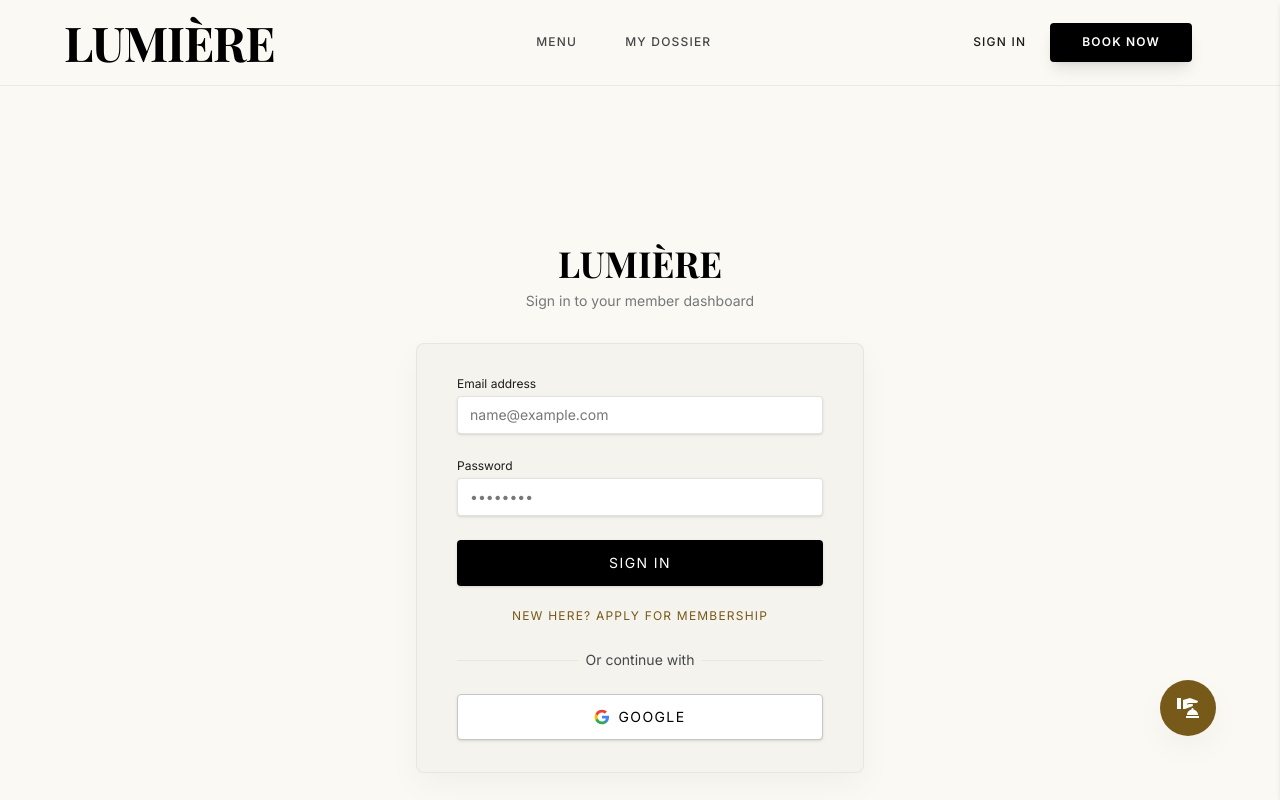
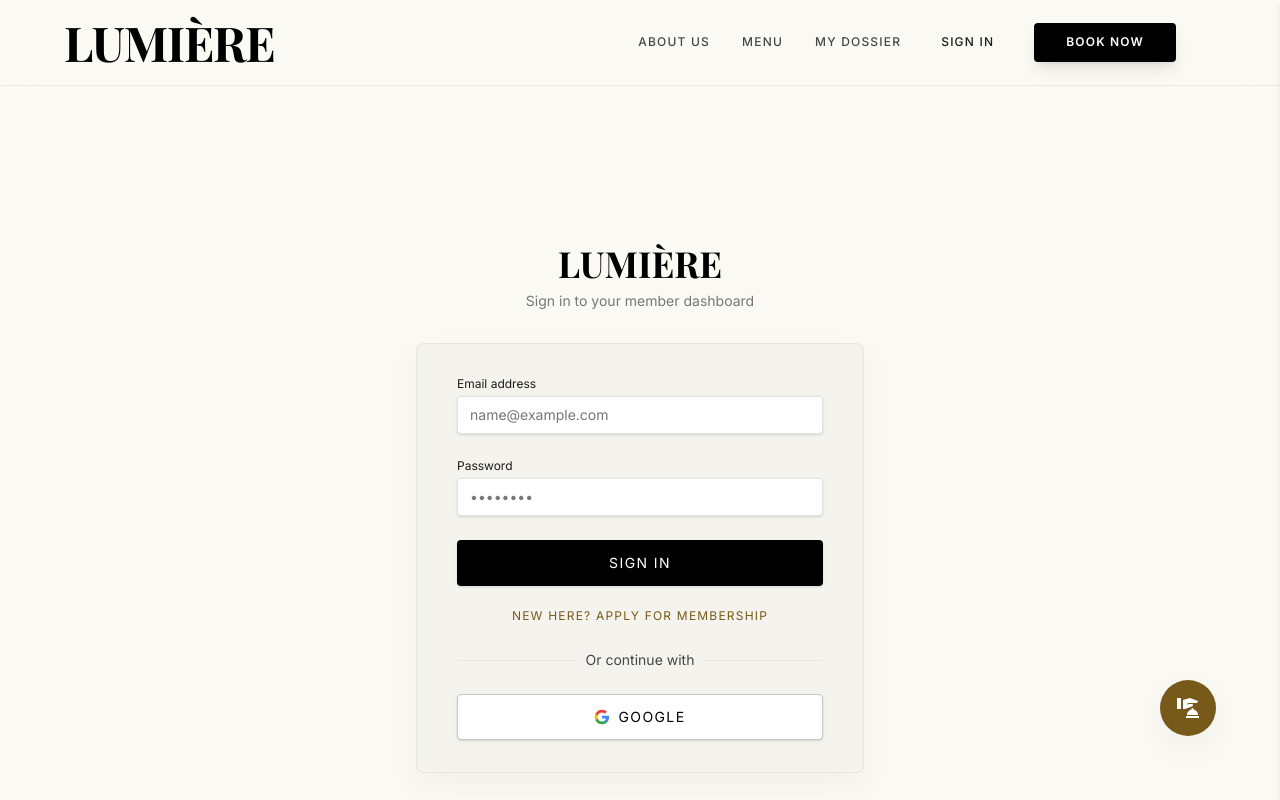
Before and after one commit to aryansingh81167/restaurant-reservation-ai, a Next.js app: page /login in a window 1280 px wide. Shown: the top 800 px of the page. Built offline with nearby package versions, Linux system fonts and the light colour scheme; no server answers; a web font is replaced by a local one.

Commit message:
ui changes

```diff
--- a/src/app/dashboard/DashboardClient.tsx
+++ b/src/app/dashboard/DashboardClient.tsx
@@ -197,7 +197,7 @@ export default function DashboardClient({
   };
 
   return (
-    <div className="pt-8 min-h-screen px-4 md:px-margin-desktop max-w-container-max mx-auto flex flex-col-reverse lg:grid lg:grid-cols-12 gap-gutter pb-section-gap">
+    <div className="flex flex-col-reverse xl:grid xl:grid-cols-12 gap-gutter w-full">
       {/* Main Content Area */}
       <section className="col-span-12 lg:col-span-8 py-stack-lg">
         <div className="mb-section-gap animate-fade-in-up">
--- /dev/null
+++ b/src/app/dashboard/layout.tsx
@@ -0,0 +1,50 @@
+import Link from "next/link";
+import { createClient } from "@/utils/supabase/server";
+
+export default async function DashboardLayout({ children }: { children: React.ReactNode }) {
+  const supabase = await createClient();
+  const { data: { user } } = await supabase.auth.getUser();
+
+  if (!user) return <>{children}</>;
+
+  return (
+    <div className="pt-[120px] min-h-screen px-4 md:px-margin-desktop max-w-container-max mx-auto flex flex-col md:flex-row gap-gutter pb-section-gap">
+      {/* Sidebar */}
+      <aside className="w-full md:w-64 flex-shrink-0">
+        <div className="sticky top-[120px] glass-panel p-6 rounded-sm shadow-sm border border-outline-variant/30">
+          <div className="mb-6 pb-6 border-b border-outline-variant/20">
+            <h2 className="font-headline-sm text-headline-sm text-primary mb-1">My Dossier</h2>
+            <p className="font-body-md text-on-surface-variant truncate opacity-80">{user.email}</p>
+          </div>
+          <nav className="flex flex-col space-y-2">
+            <Link href="/dashboard" className="px-4 py-3 text-[13px] font-label-caps text-label-caps uppercase tracking-widest hover:bg-surface-container rounded-sm transition-colors text-primary flex items-center gap-3">
+              <span className="material-symbols-outlined text-[18px]">calendar_month</span>
+              Reservations
+            </Link>
+            <Link href="/dashboard/settings" className="px-4 py-3 text-[13px] font-label-caps text-label-caps uppercase tracking-widest hover:bg-surface-container rounded-sm transition-colors text-on-surface-variant hover:text-primary flex items-center gap-3">
+              <span className="material-symbols-outlined text-[18px]">manage_accounts</span>
+              Account Settings
+            </Link>
+            <Link href="/dashboard" className="px-4 py-3 text-[13px] font-label-caps text-label-caps uppercase tracking-widest hover:bg-surface-container rounded-sm transition-colors text-on-surface-variant hover:text-primary flex items-center gap-3">
+              <span className="material-symbols-outlined text-[18px]">credit_card</span>
+              Payment Methods
+            </Link>
+            <Link href="/dashboard" className="px-4 py-3 text-[13px] font-label-caps text-label-caps uppercase tracking-widest hover:bg-surface-container rounded-sm transition-colors text-on-surface-variant hover:text-primary flex items-center gap-3">
+              <span className="material-symbols-outlined text-[18px]">notifications</span>
+              Notifications
+            </Link>
+            <Link href="/dashboard" className="px-4 py-3 text-[13px] font-label-caps text-label-caps uppercase tracking-widest hover:bg-surface-container rounded-sm transition-colors text-on-surface-variant hover:text-primary flex items-center gap-3">
+              <span className="material-symbols-outlined text-[18px]">support_agent</span>
+              Support
+            </Link>
+          </nav>
+        </div>
+      </aside>
+
+      {/* Main Content */}
+      <main className="flex-1 min-w-0">
+        {children}
+      </main>
+    </div>
+  );
+}
--- a/src/app/dashboard/settings/SettingsClient.tsx
+++ b/src/app/dashboard/settings/SettingsClient.tsx
@@ -38,8 +38,8 @@ export default function SettingsClient({ user, initialPreferences }: { user: any
   };
 
   return (
-    <div className="pt-8 min-h-screen px-4 md:px-margin-desktop max-w-container-max mx-auto flex flex-col gap-gutter pb-section-gap">
-      <div className="mb-section-gap animate-fade-in-up mt-24">
+    <div className="flex flex-col gap-gutter w-full">
+      <div className="mb-section-gap animate-fade-in-up">
         <Link href="/dashboard" className="text-secondary hover:text-primary transition-colors flex items-center gap-2 mb-4 font-label-caps text-label-caps uppercase tracking-widest w-fit">
           <span className="material-symbols-outlined text-[16px]">arrow_back</span>
           Back to Dashboard
--- a/src/components/layout/TopNavBar.tsx
+++ b/src/components/layout/TopNavBar.tsx
@@ -43,7 +43,12 @@ export default function TopNavBar() {
     <header className="fixed top-0 left-0 w-full z-40 bg-background/80 backdrop-blur-xl border-b border-outline-variant/30 transition-all duration-300">
       <div className="flex justify-between items-center px-margin-mobile md:px-margin-desktop py-stack-md w-full max-w-container-max mx-auto">
         <Link href="/" className="font-display-lg text-display-lg text-primary tracking-tight hover:opacity-80 transition-opacity">LUMIÈRE</Link>
-        <nav className="hidden md:flex items-center space-x-12">
+        <div className="flex items-center space-x-6 md:space-x-10">
+          <nav className="hidden md:flex items-center space-x-8">
+            <Link href="/about" className="text-on-surface-variant font-medium hover:text-primary transition-all duration-300 font-label-caps text-label-caps uppercase tracking-widest relative group">
+              About Us
+              <span className="absolute -bottom-1 left-0 w-0 h-[1px] bg-secondary transition-all duration-300 group-hover:w-full"></span>
+            </Link>
             <Link href="/menu" className="text-on-surface-variant font-medium hover:text-primary transition-all duration-300 font-label-caps text-label-caps uppercase tracking-widest relative group">
               Menu
               <span className="absolute -bottom-1 left-0 w-0 h-[1px] bg-secondary transition-all duration-300 group-hover:w-full"></span>
@@ -53,7 +58,6 @@ export default function TopNavBar() {
               <span className="absolute -bottom-1 left-0 w-0 h-[1px] bg-secondary transition-all duration-300 group-hover:w-full"></span>
             </Link>
           </nav>
-        <div className="flex items-center space-x-gutter">
 
 
           {user ? (
@@ -97,6 +101,7 @@ export default function TopNavBar() {
       {showMobileNav && (
         <div className="md:hidden bg-surface-container-low border-t border-outline-variant/30 animate-fade-in">
           <nav className="flex flex-col px-margin-mobile md:px-margin-desktop py-4 space-y-4">
+            <Link href="/about" onClick={() => setShowMobileNav(false)} className="font-label-caps text-label-caps uppercase tracking-widest text-on-surface hover:text-primary transition-colors py-2">About Us</Link>
             <Link href="/menu" onClick={() => setShowMobileNav(false)} className="font-label-caps text-label-caps uppercase tracking-widest text-on-surface hover:text-primary transition-colors py-2">Menu</Link>
             <Link href="/dashboard" onClick={() => setShowMobileNav(false)} className="font-label-caps text-label-caps uppercase tracking-widest text-on-surface hover:text-primary transition-colors py-2">My Dossier</Link>
             <Link href="/dashboard/settings" onClick={() => setShowMobileNav(false)} className="font-label-caps text-label-caps uppercase tracking-widest text-on-surface hover:text-primary transition-colors py-2">Account Settings</Link>
```
Lines whose indentation alone changed are shown as unchanged.
